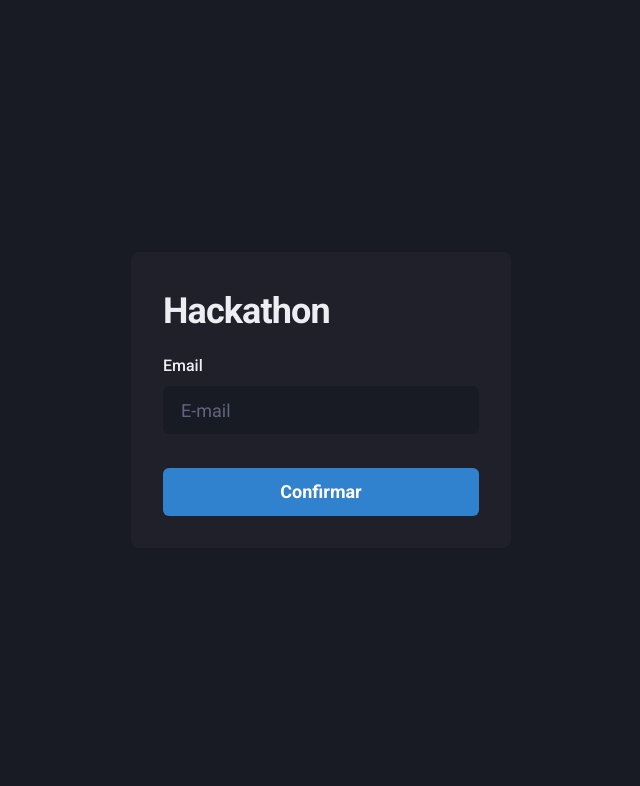
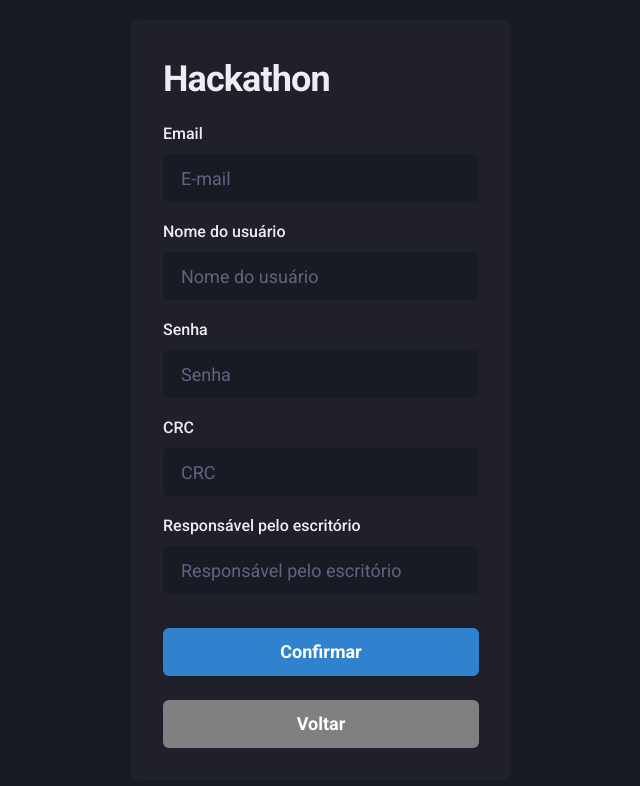
Before and after one commit to Yuri-Tiofilo/hackathon-contabil, a Next.js app in the folder frontend/: page /first-access in a window 1280 px wide. Shown: the top 786 px of the page, without its empty margins (319-959 px from the left). Built offline with nearby package versions, Linux system fonts and the light colour scheme.

Commit message:
feature: increment first access page

```diff
--- a/frontend/src/components/Button/button.widget.tsx
+++ b/frontend/src/components/Button/button.widget.tsx
@@ -7,7 +7,7 @@ type PropsButtonWidget = ButtonProps & {
 
 export function ButtonWidget({ children, ...rest }: PropsButtonWidget) {
   return (
-    <Button type="submit" mt="6" size="lg" {...rest}>
+    <Button mt="6" size="lg" {...rest}>
       {children}
     </Button>
   );
--- a/frontend/src/pages/first-access.tsx
+++ b/frontend/src/pages/first-access.tsx
@@ -14,7 +14,10 @@ import { Logo } from "@/components/Logo/logo.widget";
 
 type SignInFormData = {
   email: string;
+  username: string;
   password: string;
+  crc: string;
+  responsibleName: string;
 };
 
 const signInFormSchema = yup.object().shape({
@@ -58,11 +61,46 @@ export default function FirstAccess() {
             error={errors.email && errors.email?.message}
             {...register("email")}
           />
+          <InputForm
+            label="Nome do usuário"
+            nameForInput="UserName"
+            type="text"
+            placeholder="Nome do usuário"
+            error={errors.email && errors.email?.message}
+            {...register("username")}
+          />
+          <InputForm
+            label="Senha"
+            nameForInput="Password"
+            type="password"
+            placeholder="Senha"
+            error={errors.email && errors.email?.message}
+            {...register("password")}
+          />
+          <InputForm
+            label="CRC"
+            nameForInput="Crc"
+            type="text"
+            placeholder="CRC"
+            error={errors.email && errors.email?.message}
+            {...register("crc")}
+          />
+          <InputForm
+            label="Responsável pelo escritório"
+            nameForInput="ResponsibleName"
+            type="text"
+            placeholder="Responsável pelo escritório"
+            error={errors.email && errors.email?.message}
+            {...register("responsibleName")}
+          />
         </Stack>
 
         <ButtonWidget w="100%" type="submit" isLoading={isSubmitting}>
           Confirmar
         </ButtonWidget>
+        <ButtonWidget as='a' href='/' bgColor='gray'  w="100%">
+          Voltar
+        </ButtonWidget>
       </Flex>
     </Flex>
   );
--- a/frontend/src/pages/index.tsx
+++ b/frontend/src/pages/index.tsx
@@ -73,12 +73,12 @@ export default function Home() {
           Entrar
         </ButtonWidget>
         <ButtonWidget
+          as='a'
+          href='/first-access'
           w="100%"
           colorScheme="none"
           border="1px"
           borderColor="blue.500"
-          type="submit"
-          // isLoading={isSubmitting}
         >
           Primeiro Acesso
         </ButtonWidget>
```
Also changed, not shown: 1 other file (tests, documents, lock files or other folders).
